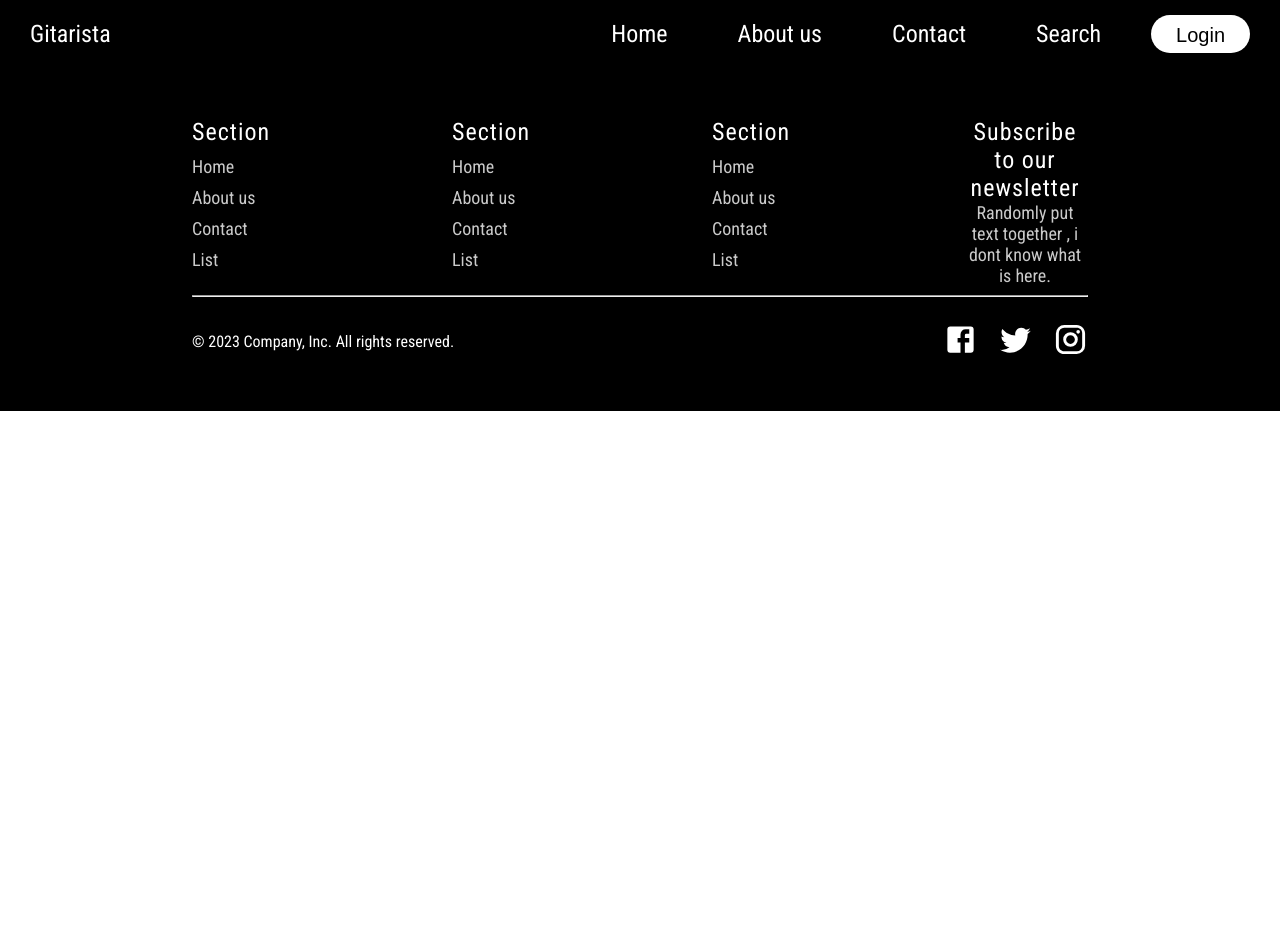
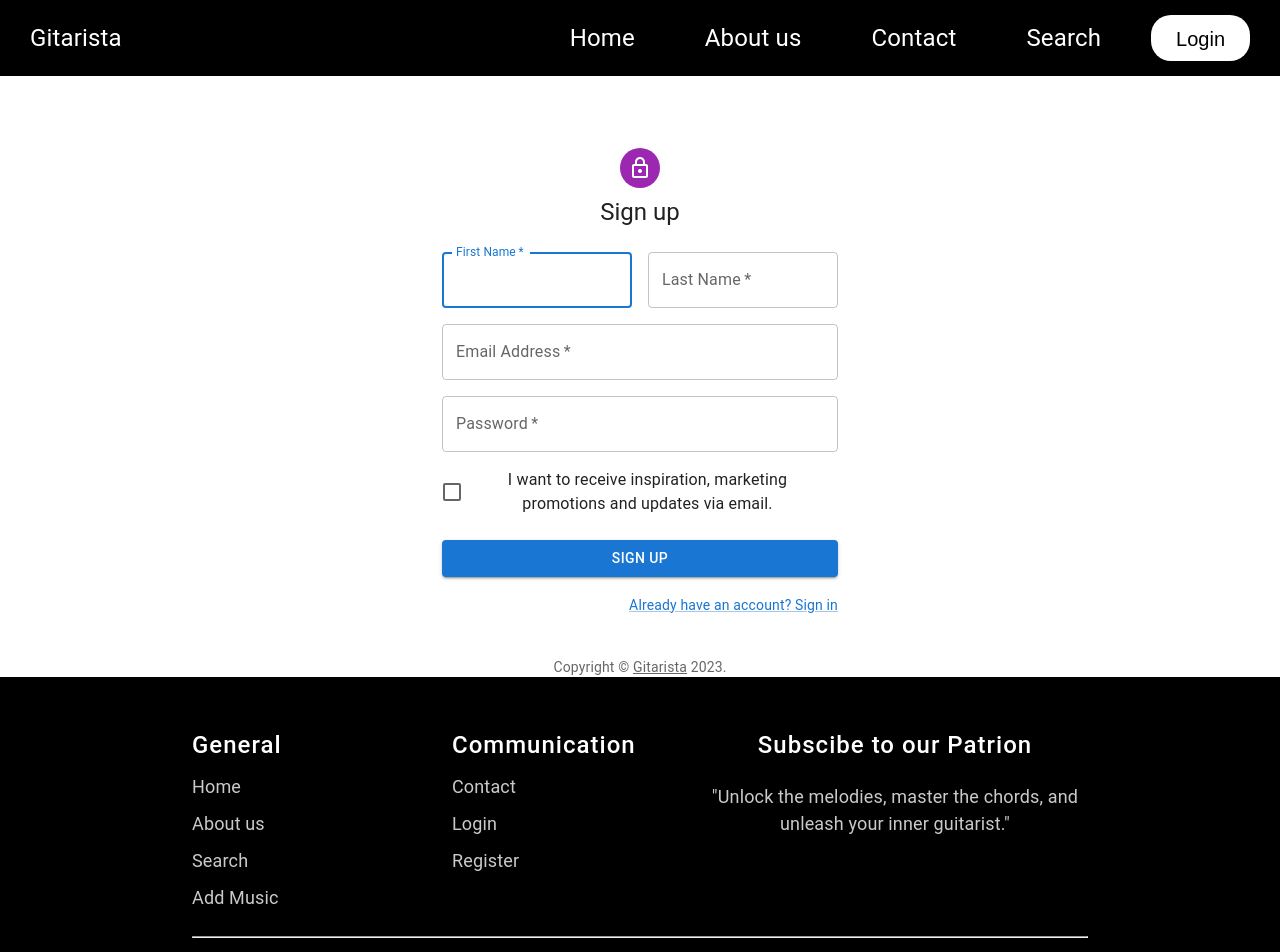
Before and after one commit to jankovulovic/coinis_project, a React (Create React App) app: page /register in a window 1280 px wide. Shown: the top 952 px of the page. Before the commit the page ends 800 px from the top, so only its background shows below. Built offline with nearby package versions, Linux system fonts and the light colour scheme.

Commit message:
footer + login link names

```diff
--- a/src/App.js
+++ b/src/App.js
@@ -3,7 +3,6 @@ import Footer from "./Componente/Footer/Footer";
 import Home from "./Componente/Home/Home";
 import AboutUs from "./Componente/AboutUs/AboutUs";
 import Contact from "./Componente/Contact/Contact";
-import List from "./Componente/List/List";
 import SignInSide from "./Componente/SignIn/SignInSide";
 import SignUp from "./Componente/SignUp/SignUp";
 import SoloAlbum from "./Componente/Album/SoloAlbum";
@@ -21,14 +20,13 @@ function App() {
           <Route path="/" element={<Home />} />
           <Route path="/aboutUs" element={<AboutUs />} />
           <Route path="/contact" element={<Contact />} />
-          <Route path="/list" element={<List />} />
           <Route path="/grupa" element={<SoloAlbum />} />
           <Route path="/search" element={<SearchPage />} />
 
           {/* <Route path="/acords" element={<Acords />} /> */}
           {/* <Route path="/login" element={<Login />} /> */}
-          <Route path="/signin" element={<SignInSide />} />
-          <Route path="/signup" element={<SignUp />} />
+          <Route path="/login" element={<SignInSide />} />
+          <Route path="/register" element={<SignUp />} />
         </Routes>
         <Footer />
       </Router>
--- a/src/Componente/Footer/Footer.js
+++ b/src/Componente/Footer/Footer.js
@@ -2,6 +2,7 @@ import React from "react";
 import FacebookIcon from "@mui/icons-material/Facebook";
 import TwitterIcon from "@mui/icons-material/Twitter";
 import InstagramIcon from "@mui/icons-material/Instagram";
+import { Link } from "react-router-dom";
 
 import classes from "./Footer.module.css";
 
@@ -11,31 +12,45 @@ const Footer = () => {
       <div className={classes.topFooter}>
         <div className={classes.topFooterLeft}>
           <div className={classes.topSection}>
+            <div className={classes.title}>General</div>
+            <div className={classes.links}>
+              <Link to="/">Home</Link>
+            </div>
+            <div className={classes.links}>
+              <Link to="/aboutUs">About us</Link>
+            </div>
+            <div className={classes.links}>
+              <Link to="/search">Search</Link>
+            </div>
+            <div className={classes.links}>
+              <Link to="/">Add Music</Link>
+            </div>
+          </div>
+          <div className={classes.topSection}>
+            <div className={classes.title}>Communication</div>
+            <div className={classes.links}>
+              <Link to="/contact">Contact</Link>
+            </div>
+            <div className={classes.links}>
+              <Link to="/login">Login</Link>
+            </div>
+            <div className={classes.links}>
+              <Link to="/register">Register</Link>
+            </div>
+          </div>
+          {/* <div className={classes.topSection}>
             <div className={classes.title}>Section</div>
             <div className={classes.links}>Home</div>
             <div className={classes.links}>About us</div>
             <div className={classes.links}>Contact</div>
             <div className={classes.links}>List</div>
-          </div>
-          <div className={classes.topSection}>
-            <div className={classes.title}>Section</div>
-            <div className={classes.links}>Home</div>
-            <div className={classes.links}>About us</div>
-            <div className={classes.links}>Contact</div>
-            <div className={classes.links}>List</div>
-          </div>
-          <div className={classes.topSection}>
-            <div className={classes.title}>Section</div>
-            <div className={classes.links}>Home</div>
-            <div className={classes.links}>About us</div>
-            <div className={classes.links}>Contact</div>
-            <div className={classes.links}>List</div>
-          </div>
+          </div> */}
         </div>
         <div className={classes.topFooterRight}>
-          <div className={classes.title}>Subscribe to our newsletter</div>
+          <div className={classes.title}>Subscibe to our Patrion</div>
           <div className={classes.text}>
-            Randomly put text together , i dont know what is here.
+            "Unlock the melodies, master the chords, and unleash your inner
+            guitarist."
           </div>
           <div></div>
         </div>
--- a/src/Componente/Footer/Footer.module.css
+++ b/src/Componente/Footer/Footer.module.css
@@ -59,3 +59,9 @@ footer {
   flex-direction: row;
   gap: 20px;
 }
+
+.topFooterRight {
+  display: flex;
+  flex-direction: column;
+  gap: 20px;
+}
--- a/src/Componente/Header/Header.js
+++ b/src/Componente/Header/Header.js
@@ -22,7 +22,7 @@ const Header = () => {
             <Link to="/search">Search</Link>
           </div>
           <div className={classes.loginDiv}>
-            <Link to="/signin">
+            <Link to="/login">
               <button className={classes.loginBtn}>Login</button>
             </Link>
           </div>
--- a/src/Componente/List/List.js
+++ /dev/null
@@ -1,9 +0,0 @@
-const List = () => {
-  return (
-    <>
-      <div>List Page</div>
-    </>
-  );
-};
-
-export default List;
--- a/src/Componente/SignIn/SignInSide.js
+++ b/src/Componente/SignIn/SignInSide.js
@@ -127,7 +127,7 @@ export default function SignInSide() {
                   </Link>
                 </Grid>
                 <Grid item>
-                  <Link href="/signup" variant="body2">
+                  <Link href="/register" variant="body2">
                     {"Don't have an account? Sign Up"}
                   </Link>
                 </Grid>
--- a/src/Componente/SignUp/SignUp.js
+++ b/src/Componente/SignUp/SignUp.js
@@ -131,7 +131,7 @@ export default function SignUp() {
             </Button>
             <Grid container justifyContent="flex-end">
               <Grid item>
-                <Link href="/signin" variant="body2">
+                <Link href="/login" variant="body2">
                   Already have an account? Sign in
                 </Link>
               </Grid>
```
